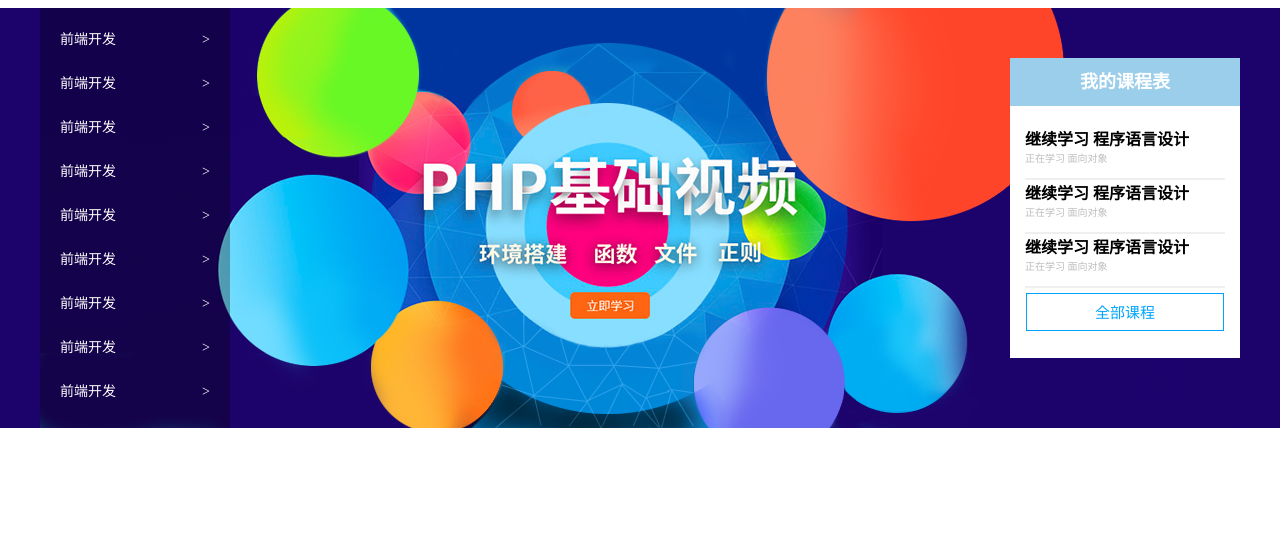
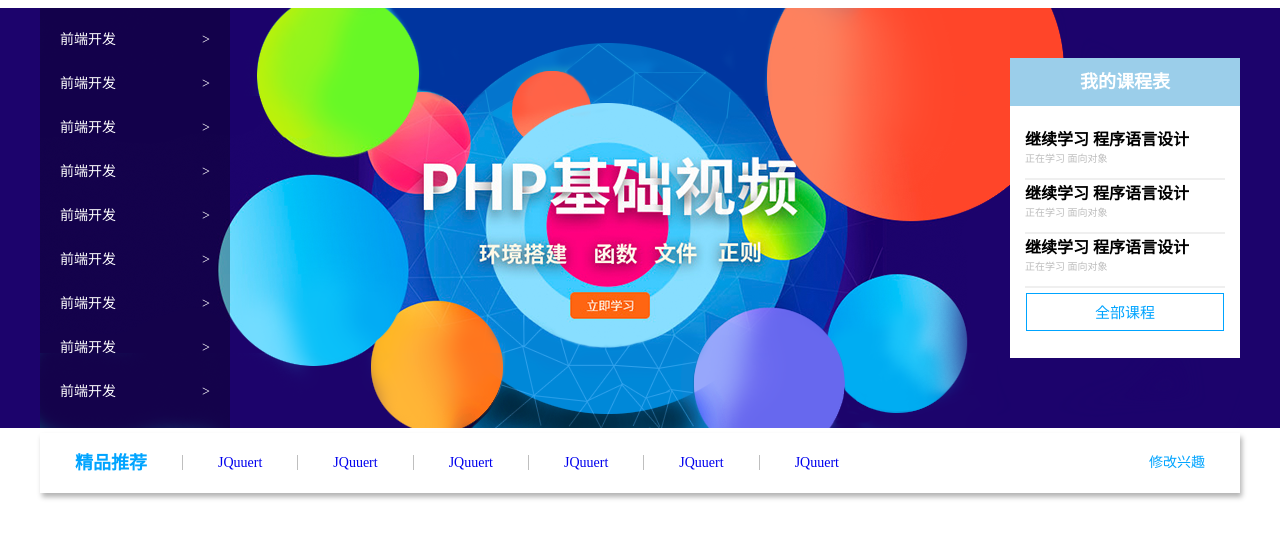
Before and after one commit to zhangkaiheng/XueCheng, a plain HTML site: page index.html in a window 1280 px wide. Shown: the part 94-632 px from the top of the page. Drawn offline with Linux system fonts and the light colour scheme; files whose address does not match are found by name.

Commit message:
finish goods

```diff
--- a/app.css
+++ b/app.css
@@ -155,3 +155,35 @@ a{
     line-height: 38px;
     margin: 5px auto;
 }
+/* goods */
+.goods{
+    height: 60px;
+    background-color: #fff;
+    box-shadow: 2px 4px 5px rgba(0,0,0,0.3);
+    margin: 5px auto;
+    line-height: 60px;
+    font-size: 14px;
+}
+.goods h4{
+    float: left;
+    margin-left: 35px;
+    margin-right: 35px;
+    color: #00a4ff;
+    font-size: 18px;
+
+}
+.goods ul{
+    float: left;
+}
+.goods ul li{
+    float: left;
+}
+.goods ul li a{
+    padding: 0 35px;
+    border-left: 1px solid #bfbfbf;
+}
+.goods .mod{
+    float: right;
+    margin-right: 35px;
+    color: #00a4ff;
+}
--- a/index.html
+++ b/index.html
@@ -138,7 +138,32 @@
     </div>
   </div>
   <!-- banner end -->
-
+  <!-- goods start -->
+  <div class="goods w">
+    <h4>精品推荐</h4>
+    <ul>
+      <li>
+        <a href="#">JQuuert</a>
+      </li>
+      <li>
+        <a href="#">JQuuert</a>
+      </li>
+      <li>
+        <a href="#">JQuuert</a>
+      </li>
+      <li>
+        <a href="#">JQuuert</a>
+      </li>
+      <li>
+        <a href="#">JQuuert</a>
+      </li>
+      <li>
+        <a href="#">JQuuert</a>
+      </li>
+    </ul>
+    <a href="#" class='mod'>修改兴趣</a>
+  </div>
+  <!-- goods end -->
 </body>
 
 </html>
```
